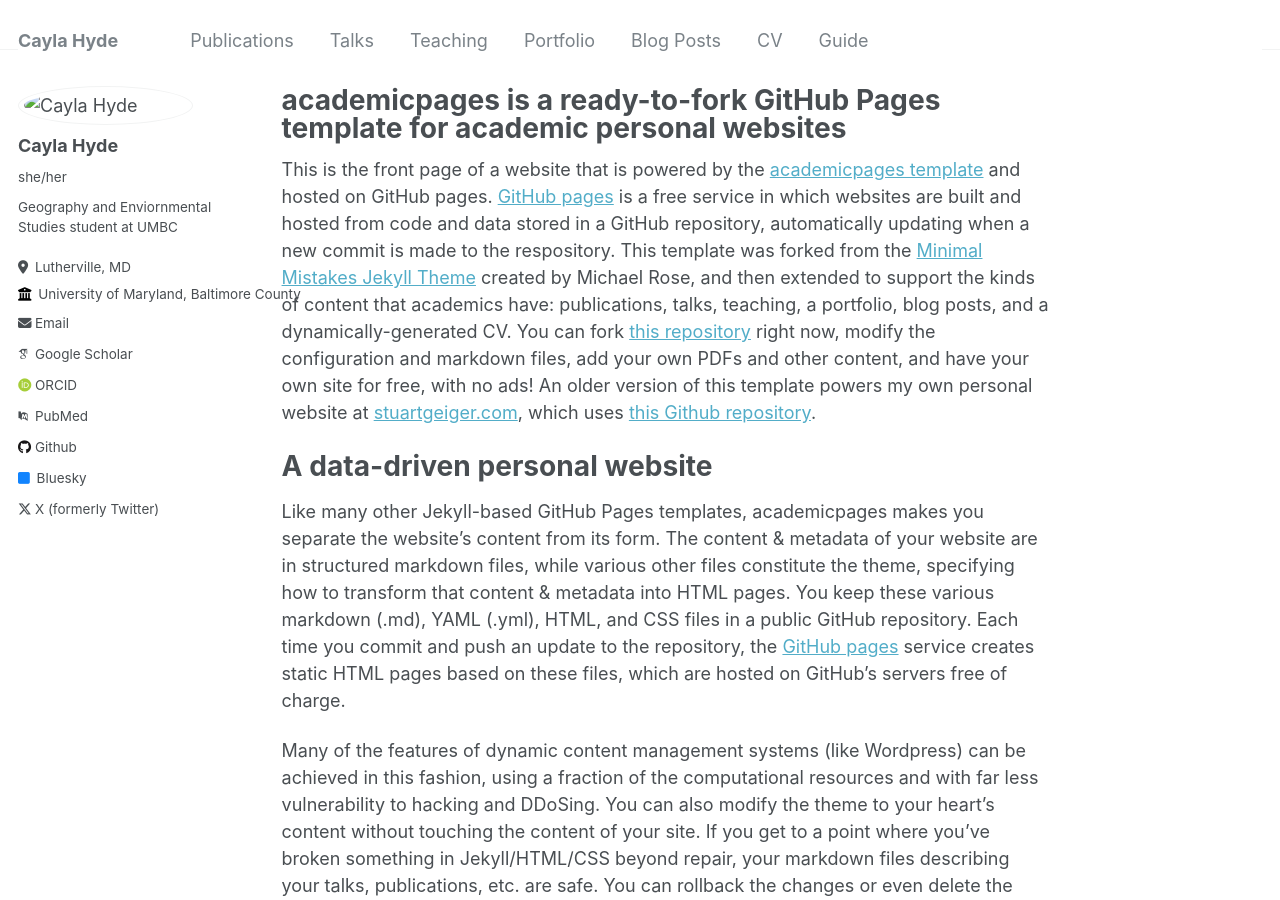
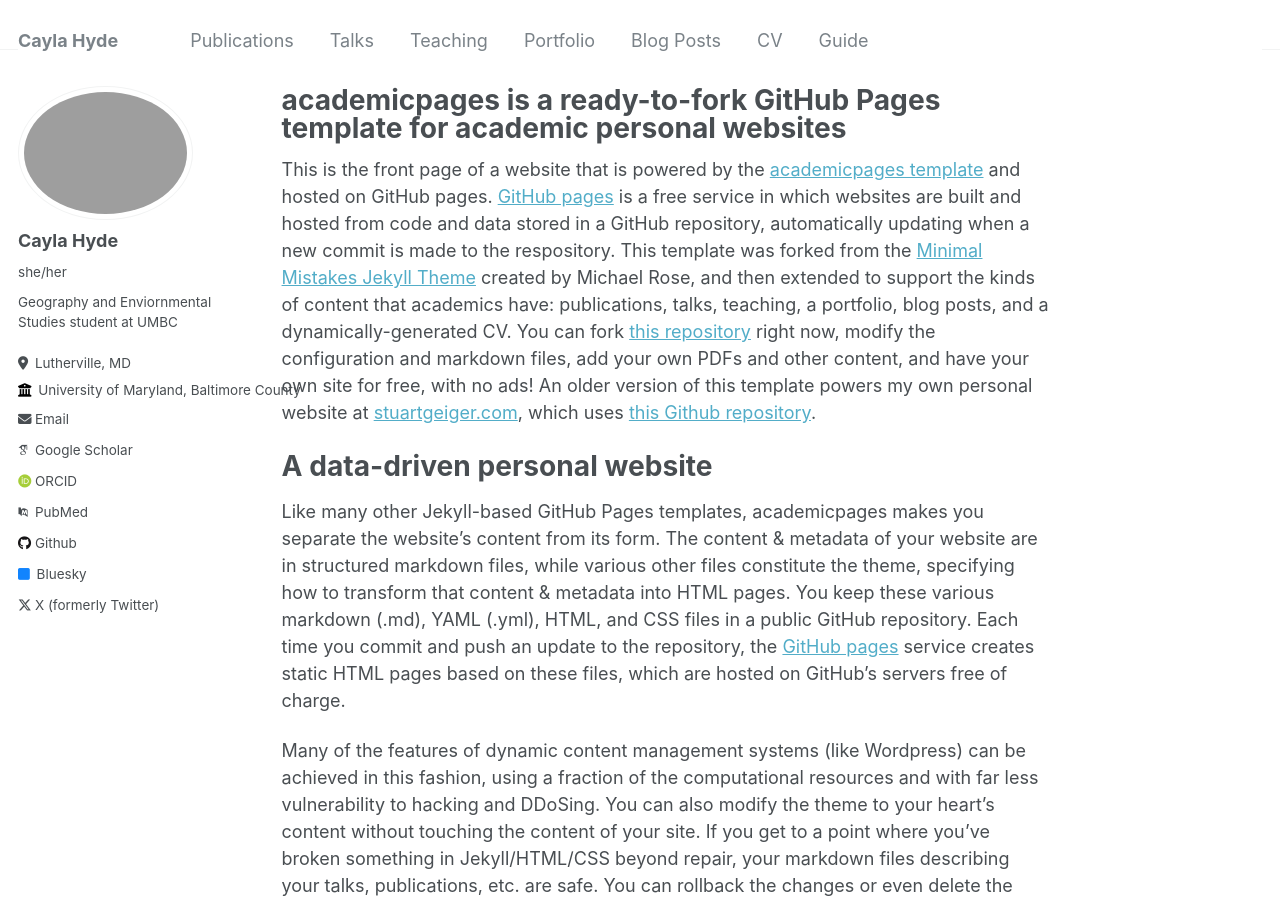
Before and after one commit to caylah1/caylah, a Jekyll site: the page built from _pages/about.md, in a window 1280 px wide and 900 px high. Built offline with Jekyll 4.4.1, drawn with Linux system fonts in a browser that asks for light colours; some web fonts are replaced.

Commit message:
Update _config.yml

```diff
--- a/_config.yml
+++ b/_config.yml
@@ -21,7 +21,7 @@ repository               : "caylah1/caylah1.github.io"
 #               Additional customization can be done by editing /_includes/author-profile.html
 author:
   # Biographic information
-  avatar           : "images/profile.png"
+  avatar           : "images/D53E7F83-C885-4A24-BAAB-77A6110F4EE1_1_201_a.heic"
   name             : "Cayla Hyde"
   pronouns         : "she/her"
   bio              : "Geography and Enviornmental Studies student at UMBC"
```
